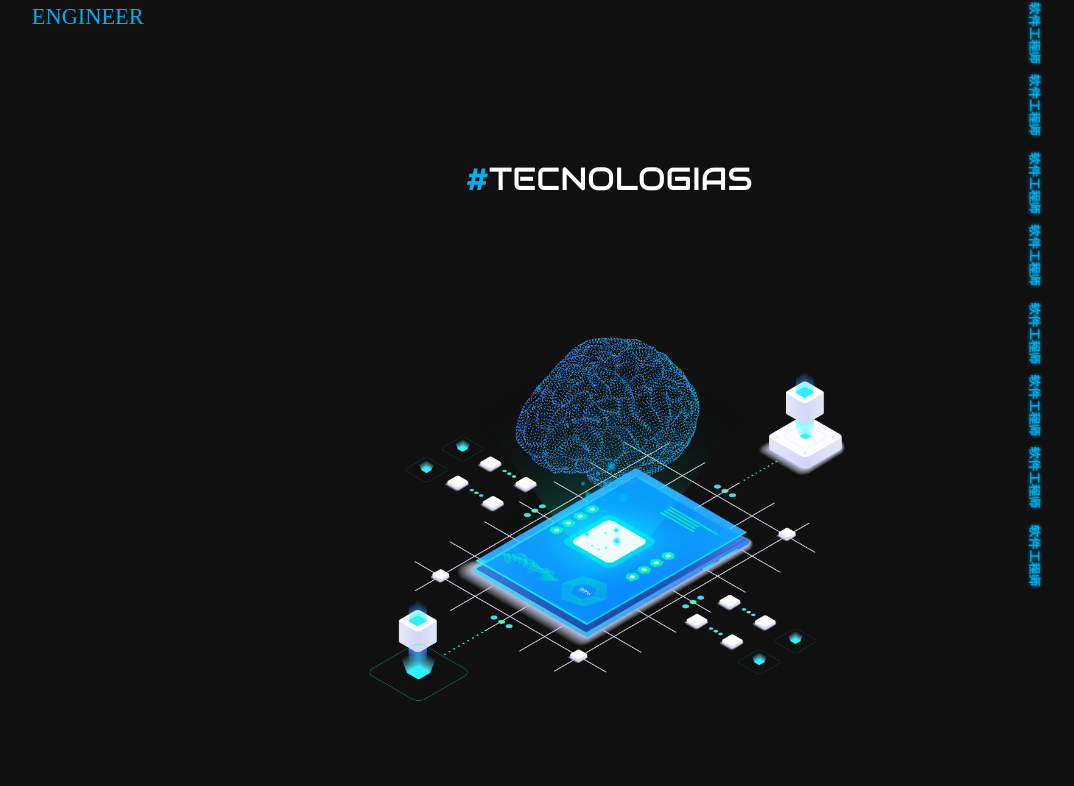
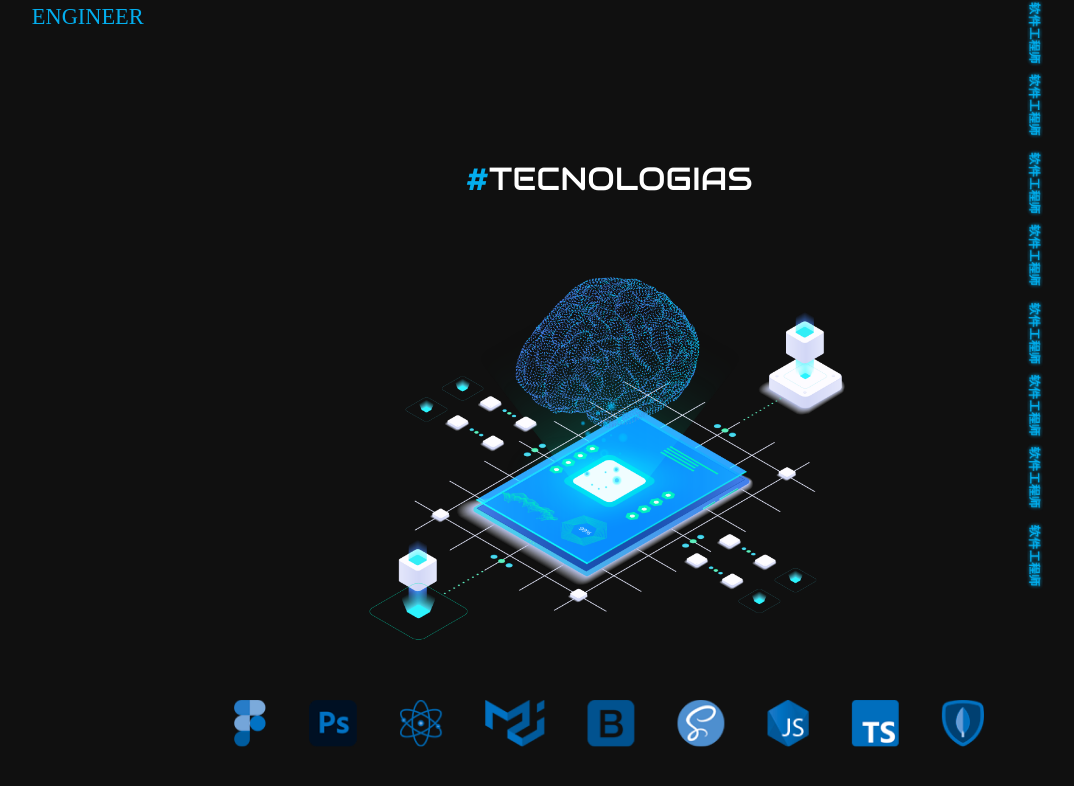
Before and after one commit to leonardosilvabras/portfolio, a React (Create React App) app in the folder client/: page / in a window 1280 px wide. Shown: the part 690-1476 px from the top of the page, without its empty margins (31-1105 px from the left). Built offline with nearby package versions, Linux system fonts and the light colour scheme; a web font is replaced by a local one.

Commit message:
pagina about

```diff
--- a/client/src/pages/about.js
+++ b/client/src/pages/about.js
@@ -1,6 +1,7 @@
 import styled from "styled-components";
 import { PrimaryColor } from "../colors";
 import Image from '../assets/images/vetor.png'
+import Tecs from '../assets/images/tecs.png'
 
 const About = () => {
   const Content = styled.div`
@@ -28,21 +29,27 @@ const About = () => {
   `;
 
   const Vetor = styled.div`
-    position: absolute;
     display: flex;
     justify-content: center;
     align-items: center;
 
     width: 100%;
-    height: 100vh;
+    margin: 3rem 0 3rem 0;
 
     img {
         width: 40%;
     }
   `;
 
+  const Tecnologias = styled.div`
+    width: 100%;
+    display: flex;
+    justify-content: center;
+    align-items: center;
+  `;
+
   return (
-    <Content>
+    <Content id="About">
       <TitleContainer>
         <Title>
           <span style={{ color: PrimaryColor }}>#</span>
@@ -50,8 +57,11 @@ const About = () => {
         </Title>
       </TitleContainer>
       <Vetor>
-        <img src={Image} />
+        <img src={Image} alt="Imagem vetorial"/>
       </Vetor>
+      <Tecnologias>
+        <img src={Tecs} alt="tecnologias" />
+      </Tecnologias>
     </Content>
   );
 };
```
Also changed, not shown: client/src/assets/images/tecs.png (added).
